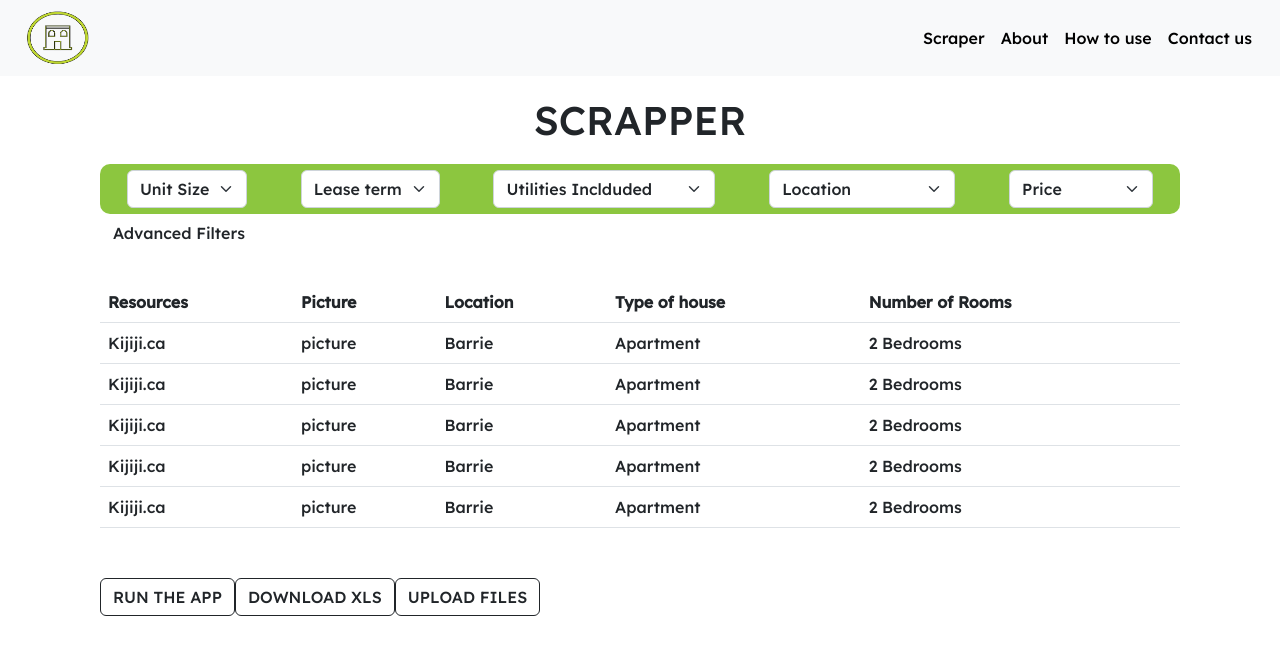
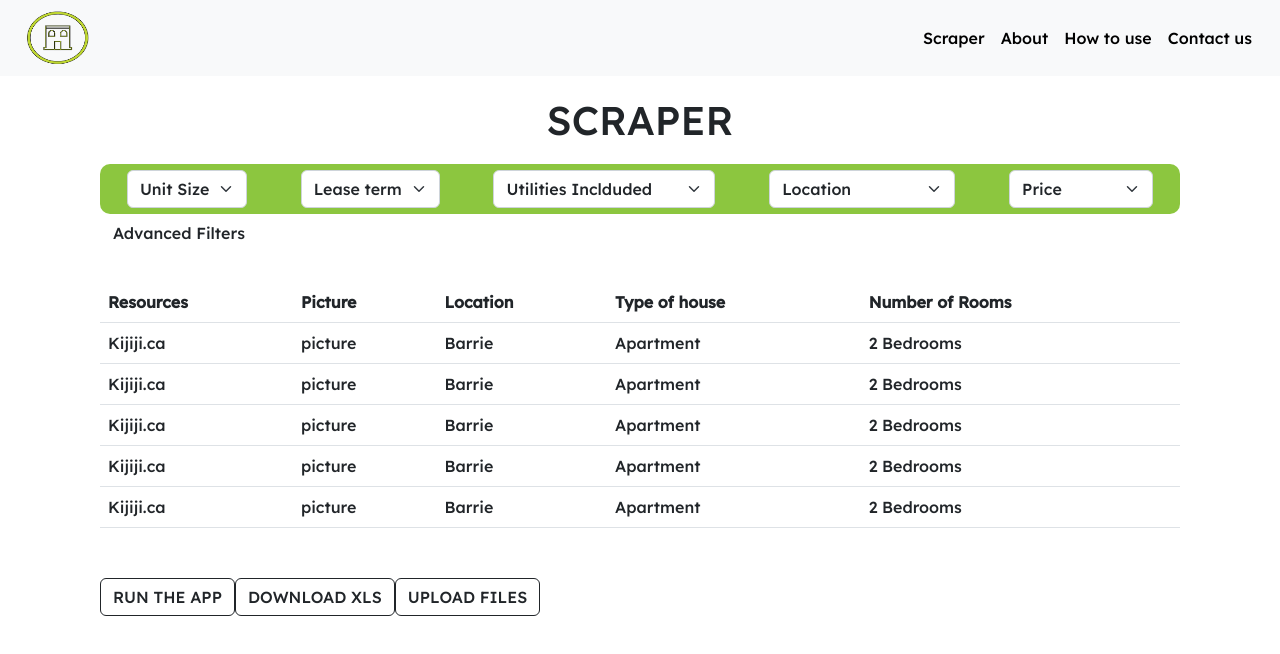
Before and after one commit to JoseDLR24/rental-app-client, a React (Create React App) app: page /scraper in a window 1280 px wide. Shown: the top 654 px of the page. Built offline with nearby package versions, Linux system fonts and the light colour scheme.

Commit message:
Fixed Scraper spelling

```diff
--- a/src/pages/scraper/index.js
+++ b/src/pages/scraper/index.js
@@ -14,7 +14,7 @@ import 'bootstrap/dist/js/bootstrap.bundle.min.js';
 const Scraper = () => {
     return(
         <div id="scrapper">
-            <h1>SCRAPPER</h1>
+            <h1>SCRAPER</h1>
             <FilterNav/>
             <Table/>
             <ButtonContainer/>
```
